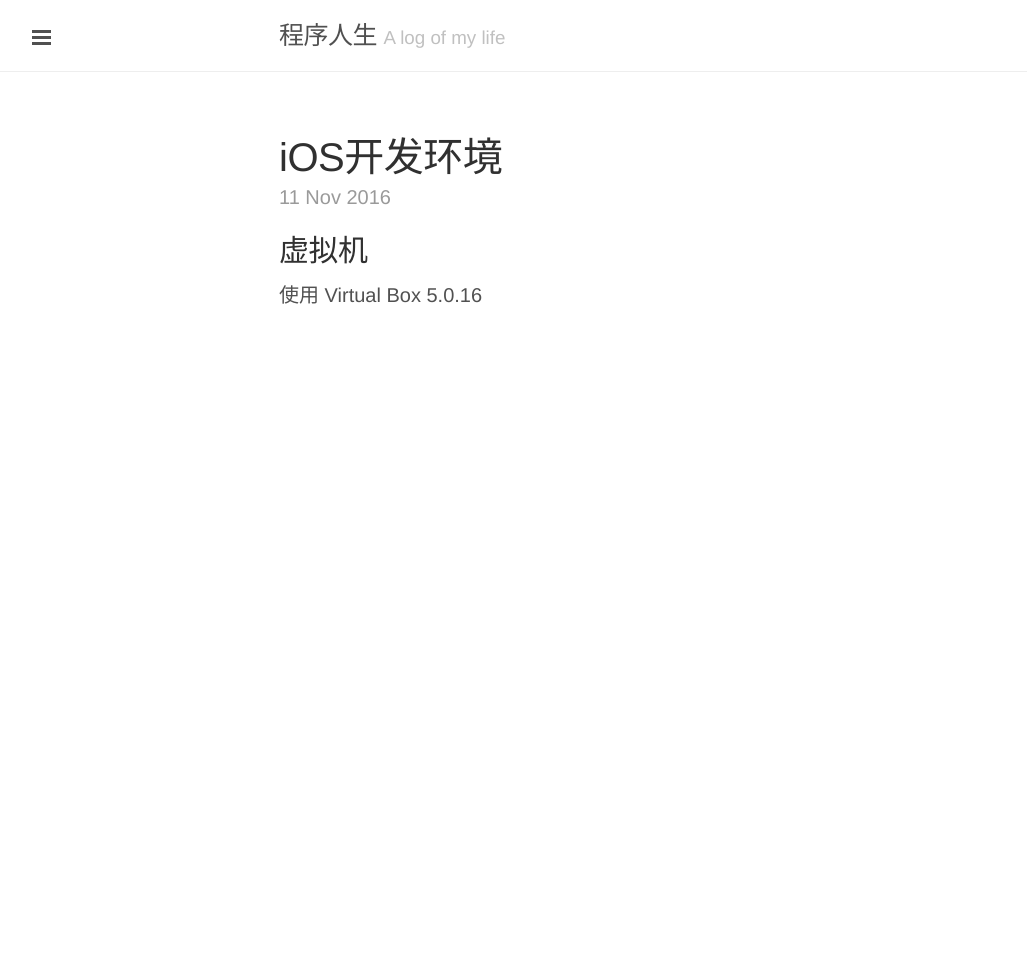
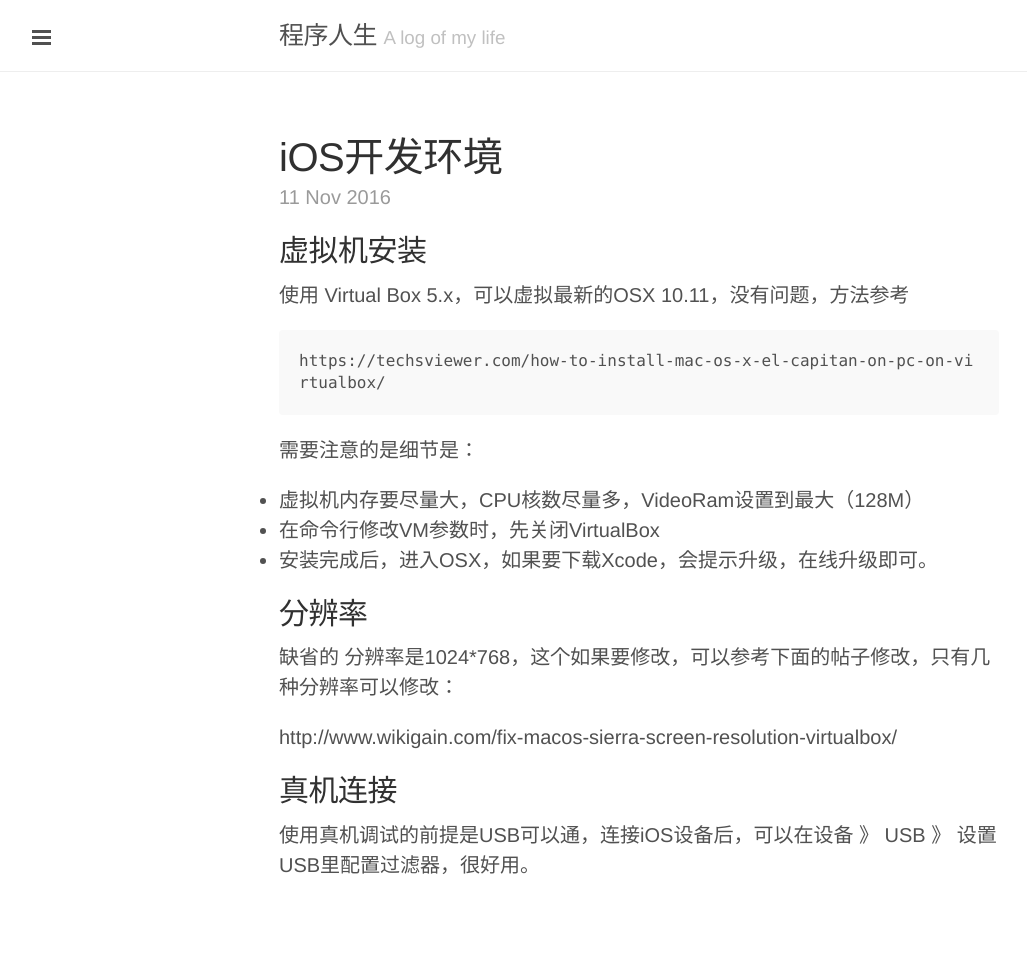
Before and after one commit to liuzhongshu/liuzhongshu.github.io, a Jekyll site: the page built from _posts/2016-11-11-ios-dev-env.markdown, in a window 1280 px wide. Shown: the whole page, without its empty margins (1-1028 px from the left). Built offline with Jekyll 4.4.1, drawn with Linux system fonts in a browser that asks for light colours; comment, search, counter and statistics services are not loaded; before the commit the page ends 900 px from its top, so only the background shows below that.

Commit message:
Post update: iOS开发环境

````diff
--- a/_posts/2016-11-11-ios-dev-env.markdown
+++ b/_posts/2016-11-11-ios-dev-env.markdown
@@ -3,6 +3,25 @@ published: true
 title: iOS开发环境
 layout: post
 ---
-## 虚拟机
+## 虚拟机安装
 
-使用  Virtual Box 5.0.16
+使用  Virtual Box 5.x，可以虚拟最新的OSX 10.11，没有问题，方法参考
+
+```
+https://techsviewer.com/how-to-install-mac-os-x-el-capitan-on-pc-on-virtualbox/
+```
+
+需要注意的是细节是：
+- 虚拟机内存要尽量大，CPU核数尽量多，VideoRam设置到最大（128M）
+- 在命令行修改VM参数时，先关闭VirtualBox
+- 安装完成后，进入OSX，如果要下载Xcode，会提示升级，在线升级即可。
+
+## 分辨率
+
+缺省的 分辨率是1024*768，这个如果要修改，可以参考下面的帖子修改，只有几种分辨率可以修改：
+
+http://www.wikigain.com/fix-macos-sierra-screen-resolution-virtualbox/
+
+## 真机连接
+
+使用真机调试的前提是USB可以通，连接iOS设备后，可以在设备 》 USB 》 设置USB里配置过滤器，很好用。
````
